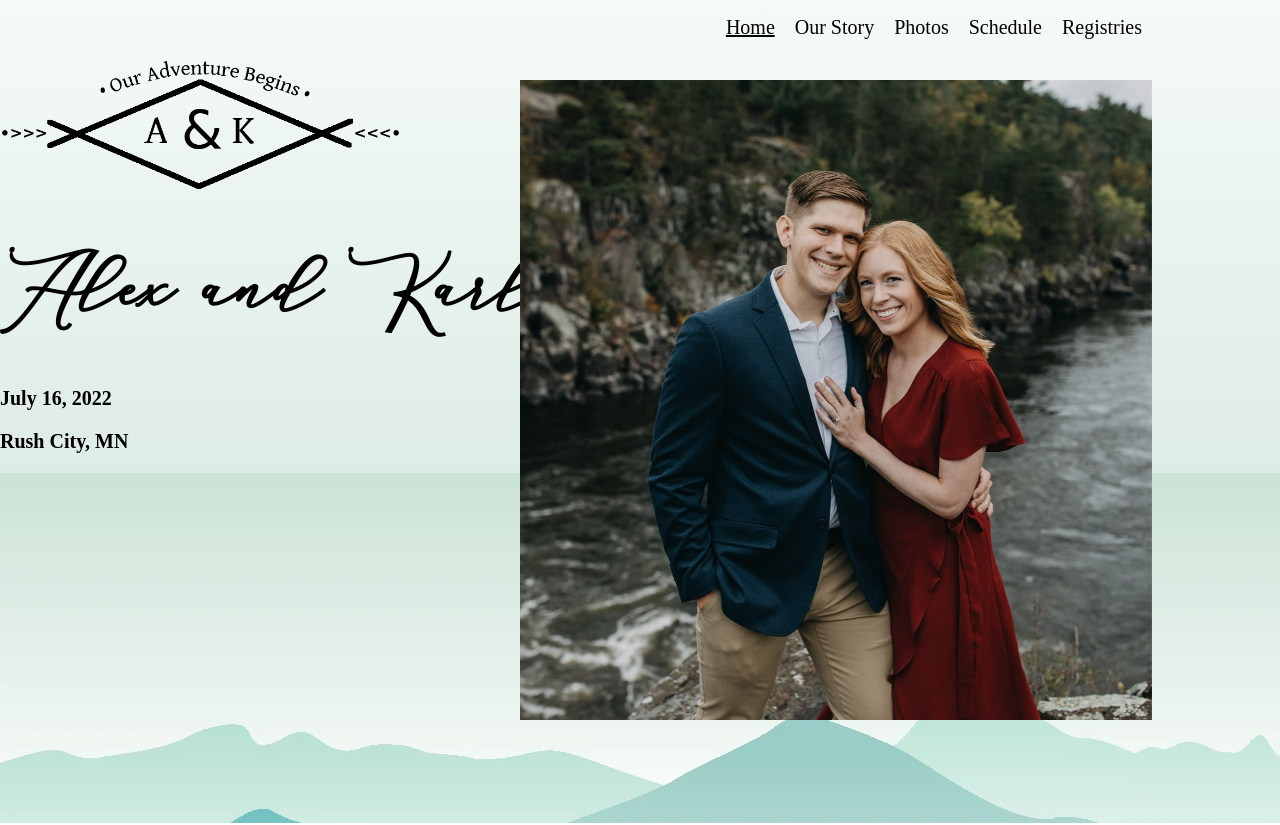
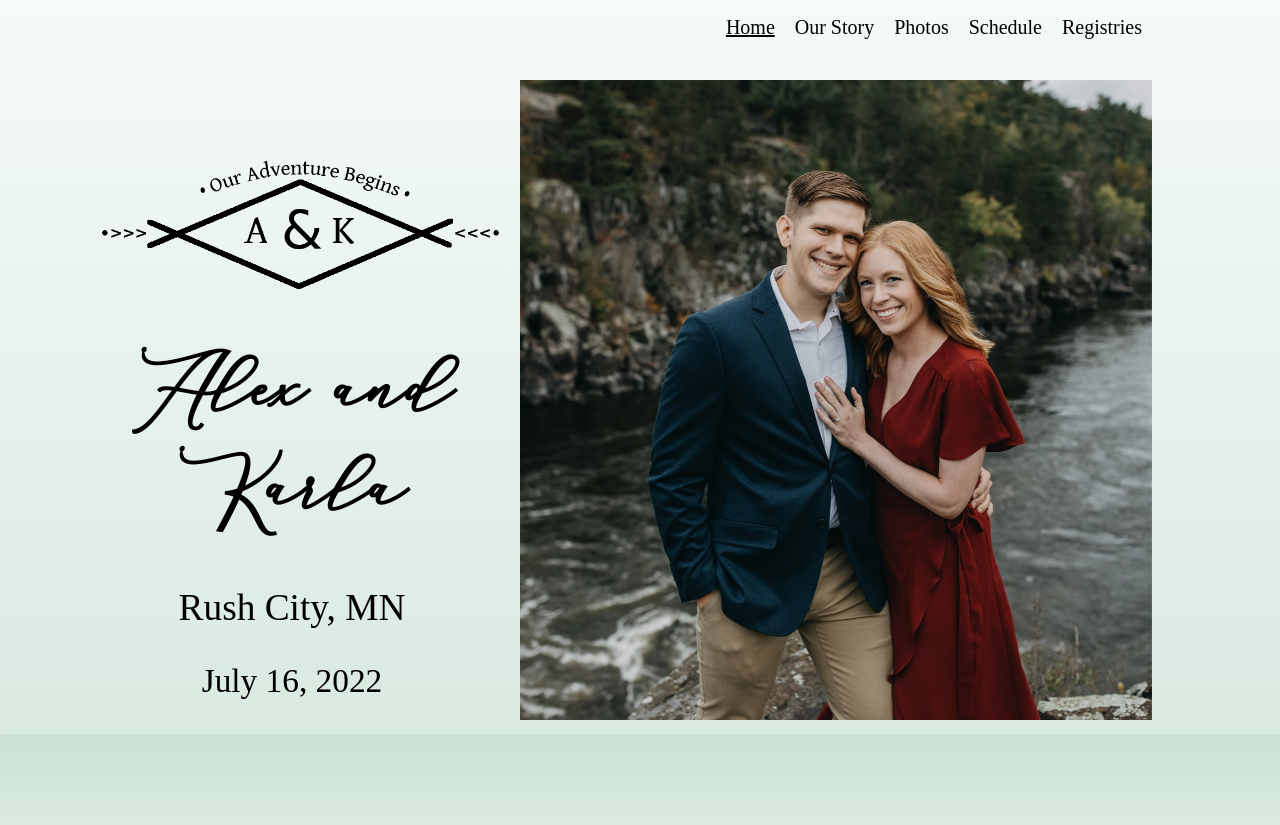
Before and after one commit to peirvine/Alex-and-Karla, a React (Create React App) app: page / in a window 1280 px wide. Shown: the top 825 px of the page. Built offline with nearby package versions, Linux system fonts and the light colour scheme.

Commit message:
desktop mode done

```diff
--- a/src/App.scss
+++ b/src/App.scss
@@ -37,6 +37,10 @@ p {
     min-height: calc(100vh - 483px);
   }
 
+  .home {
+    min-height: calc(100vh - 405px);
+  }
+
   h2 {
     text-align: center;
     font-weight: 400;
--- a/src/components/home/home.js
+++ b/src/components/home/home.js
@@ -7,13 +7,13 @@ import ourAdventure from '../../images/Adventure.png'
 export default function Home () {
   return (
     <div className="home">
-      <div className="homeText">
+      <div id="homeText">
         <picture>
-        <img width="400" id="ouradventure" src={ourAdventure} alt="Alt Text!" />
-      </picture>
-      <h1>Alex and Karla</h1>
-      <h3>July 16, 2022</h3>
-      <h3>Rush City, MN</h3>
+          <img width="400" id="ouradventure" src={ourAdventure} alt="Alt Text!" />
+        </picture>
+        <h1>Alex and Karla</h1>
+        <h2>Rush City, MN</h2>
+        <h3>July 16, 2022</h3>
       </div>
       <picture>
         <img id="homepic" src={proposalJ} alt="Alt Text!" />
--- a/src/components/home/home.scss
+++ b/src/components/home/home.scss
@@ -1,6 +1,22 @@
 @media only screen and (min-width: 1000px) {
   .home {
-    min-height: calc(100% - 350px);
+    #homeText {
+      margin-left: 100px;
+      padding-top: 100px;
+      text-align: center;
+      width: 30%;
+
+      h2 {
+        font-family: "Rozha One", serif;
+        margin-bottom: 0;
+        font-size: 28pt;
+      }
+
+      h3 {
+        font-size: 25pt;
+        font-weight: 400;
+      }
+    }
 
     #homepic {
       position: fixed;
--- a/src/components/split/split.scss
+++ b/src/components/split/split.scss
@@ -14,7 +14,7 @@
       display: table-cell;
       vertical-align: middle;
       // padding: 70px 120px 30px 0px;
-      margin-top: 25px;
+      margin-top: 130px;
       font-weight: 700;
       letter-spacing: .9px;
       font-size: 17px;
@@ -22,9 +22,9 @@
     }
 
     .splitRight {
-      padding: 40px 0 30px 120px;
+      padding: 40px 0 30px 50px;
       float: right;
-      width: 40%;
+      width: 50%;
       border-left: solid 2px #a4b1b8;
     }
 
```
